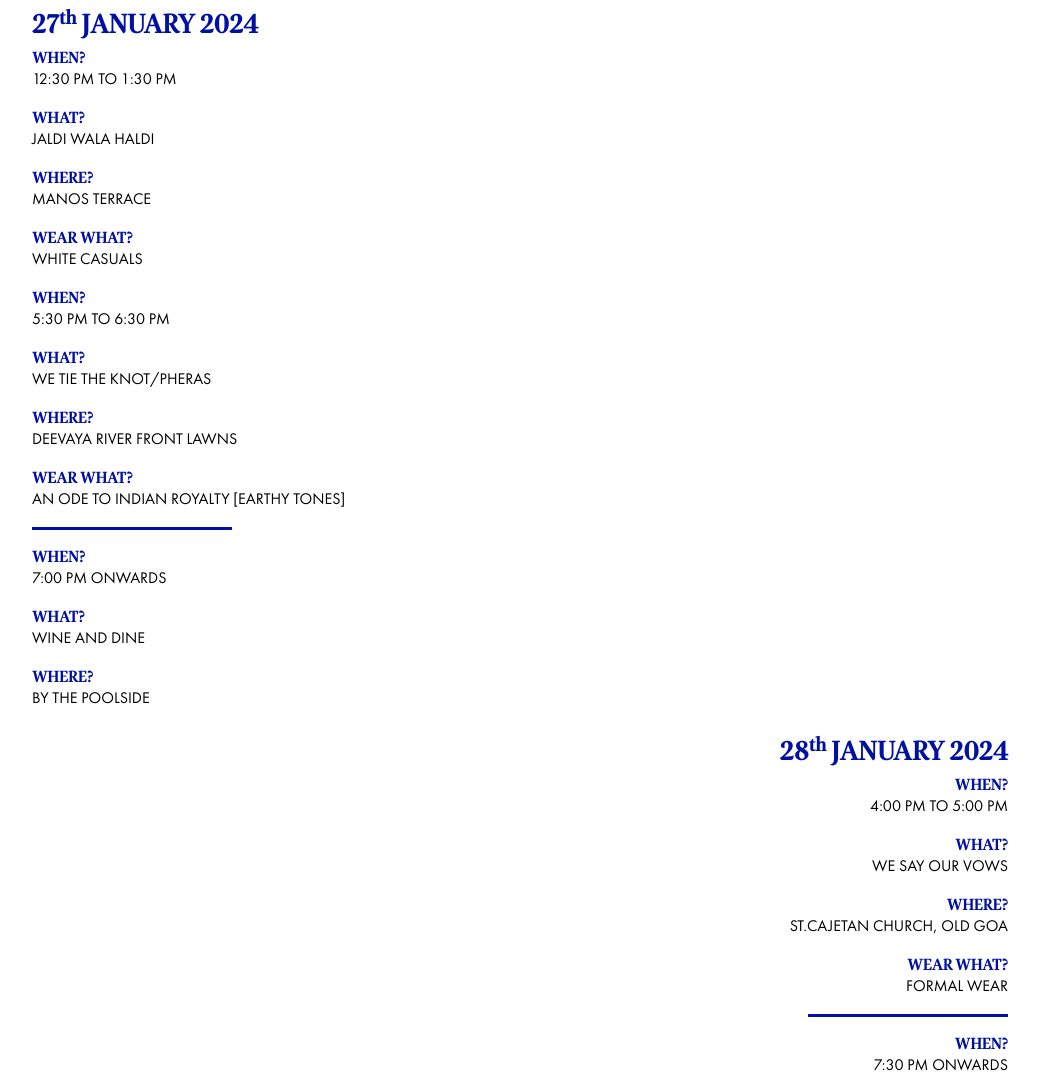
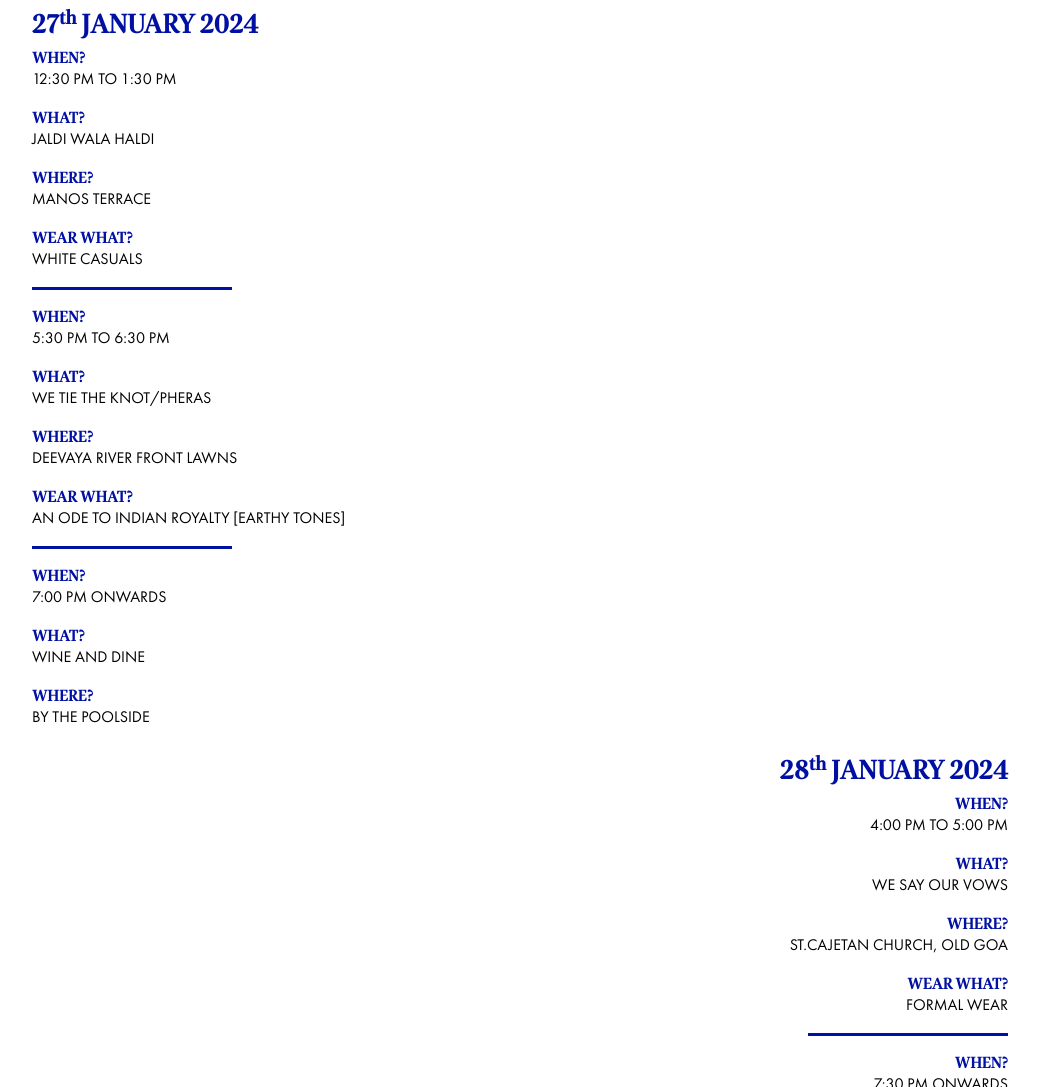
Before and after one commit to sandesh-dalvi/tinnaandralph, a website built with Vite: page index.html in a window 1280 px wide. Shown: the part 3449-4536 px from the top of the page, without its empty margins (120-1160 px from the left). Built offline with nearby package versions, Linux system fonts and the light colour scheme; files whose address does not match are found by name.

```diff
--- a/index.html
+++ b/index.html
@@ -339,6 +339,9 @@
             WEAR WHAT?
           </p>
           <p class="contentss">WHITE CASUALS</p>
+        </div>
+        <div class="my-2 h-[3px] flex justify-start">
+          <p class="bg-[#0010a2] w-[200px]"></p>
         </div>
         <div class="py-2">
           <p class="text-[#0010a2] text-sm font-semibold headings">WHEN?</p>
```
